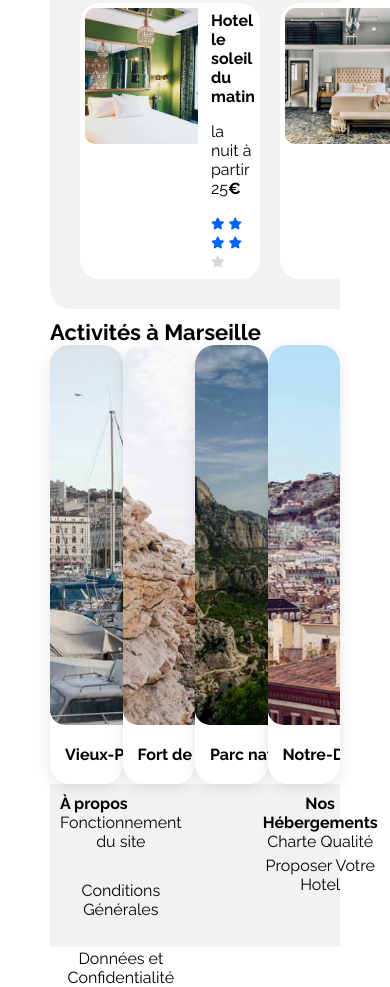
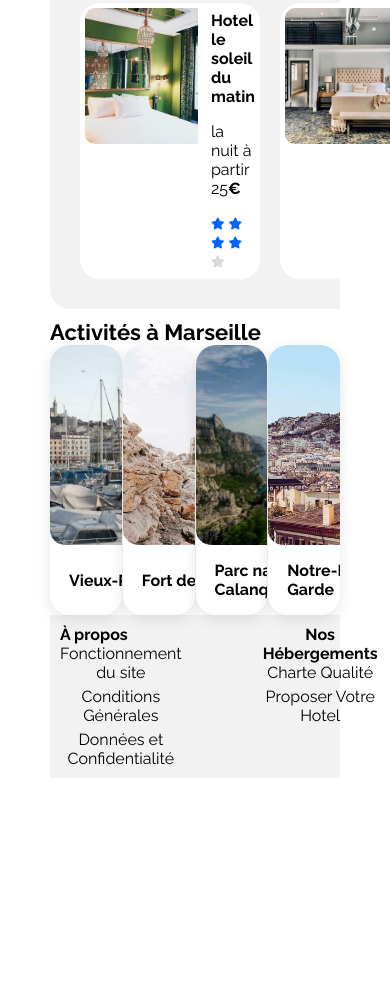
Before and after one commit to teddyfoq87100/booki, a plain HTML site: page Index.html in a window 390 px wide. Shown: the part 2293-3280 px from the top of the page. After the commit the page ends 3071 px from the top, so only its background shows below. Drawn offline with Linux system fonts and the light colour scheme.

Commit message:
media deskop

```diff
--- a/style.css
+++ b/style.css
@@ -577,12 +577,9 @@ a {
     nav ul {
         display: flex;
         text-align: center;
-
-    }
+        }
     body{
         padding: 0 50px;
-
-
     }
     .hebergements-and-populaires {
         flex-direction: column;
@@ -604,23 +601,53 @@ a {
     }
     .Cartes-hebergements {
         width: 100%;
-
-
-    }
+     }
     .activities-grid{
         display: flex;
         width: 100%;
+        gap: 1px;
+
     }
     .Website-end1 ul{
         display: flex;
         flex-direction: column;
-        gap: 30px;
+
+    }
+    .activity-card img{
+        display: flex;
+        width: 193px;
+        height: 200px;
+
+    }
+    .activity-card{
+        display: flex;
+        width: 193px;
+        height: 270px;
+    }
+    .activity-card-content{
+        width: 193px;
+        height: 70px;
+        padding: 20px 19px 20px 19px;
+
+    }
 
 
+    .activity-card-content h3{
+        width: 100%;
 
 
     }
 
 
 
-        }
+
+
+
+
+
+
+
+
+
+
+}
```
